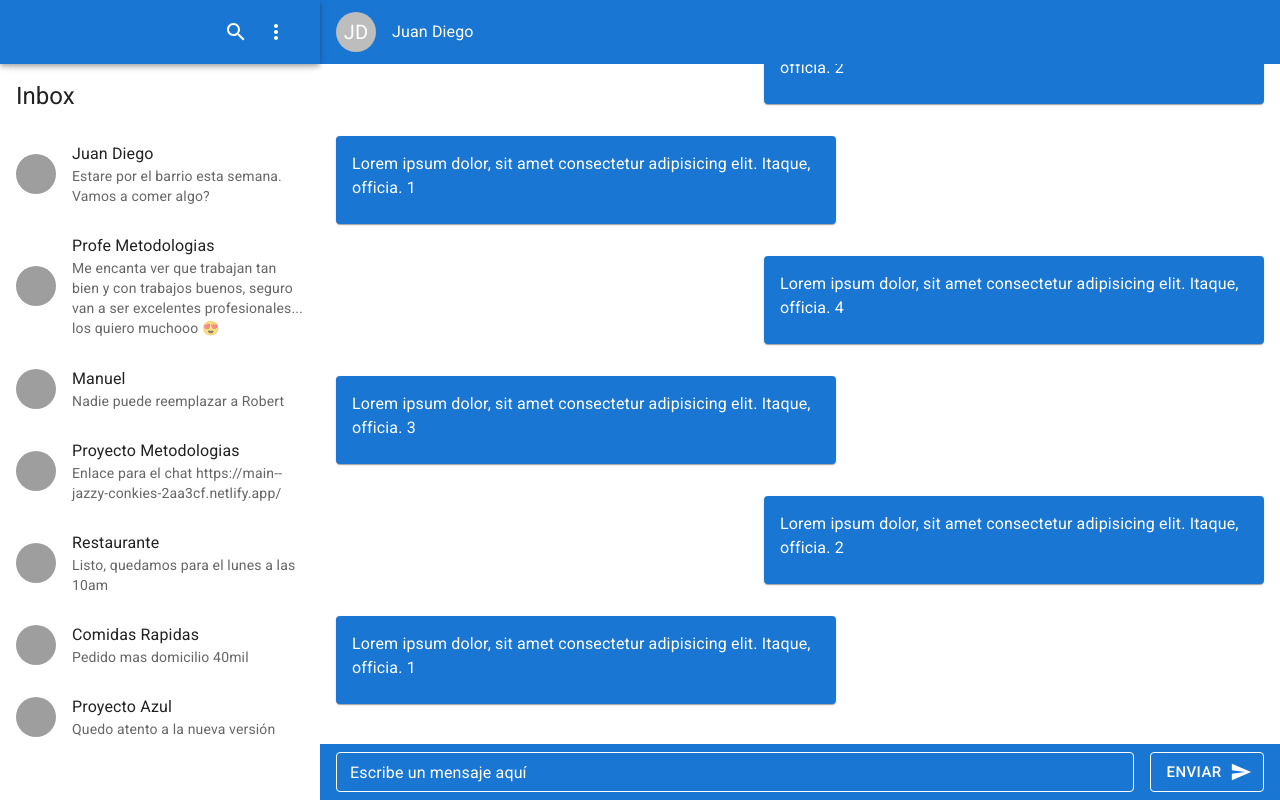
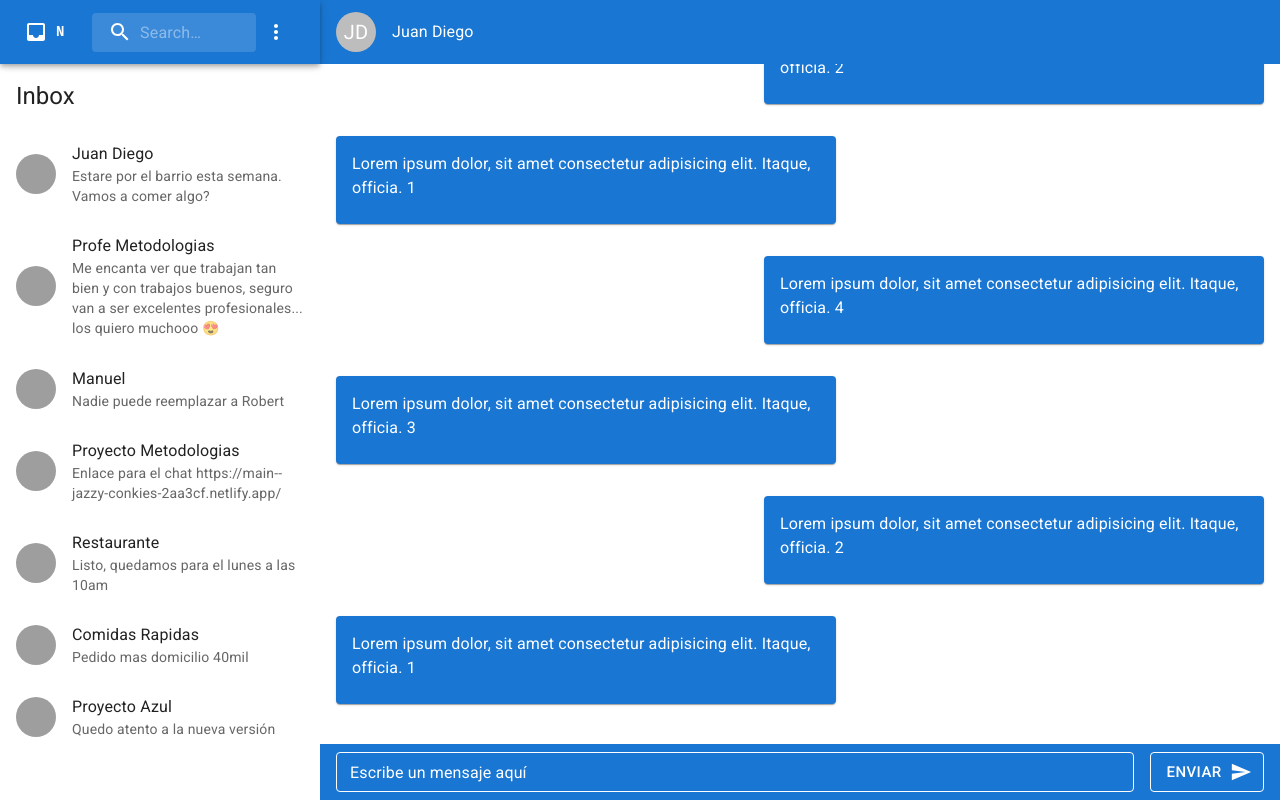
Before and after one commit to noble07/noirbox-app, a React (Vite) app: page / in a window 1280 px wide. Built offline with nearby package versions, Linux system fonts and the light colour scheme; grey boxes are pictures that could not be loaded.

Commit message:
Fix: Appbar tooltip, search and logo

```diff
--- a/src/Components/SideAppBar.jsx
+++ b/src/Components/SideAppBar.jsx
@@ -1,21 +1,130 @@
+import { useState } from 'react'
+
 import AppBar from '@mui/material/AppBar'
-import Box from '@mui/material/Box'
 import Toolbar from '@mui/material/Toolbar'
 import IconButton from '@mui/material/IconButton'
 import SearchIcon from '@mui/icons-material/Search'
 import MoreIcon from '@mui/icons-material/MoreVert'
+import { Menu, MenuItem, Typography } from '@mui/material'
+import { useNavigate } from 'react-router-dom'
+import { styled, alpha } from '@mui/material/styles'
+import InputBase from '@mui/material/InputBase'
+import InboxIcon from '@mui/icons-material/Inbox';
+
+const Search = styled('div')(({ theme }) => ({
+  position: 'relative',
+  borderRadius: theme.shape.borderRadius,
+  backgroundColor: alpha(theme.palette.common.white, 0.15),
+  '&:hover': {
+    backgroundColor: alpha(theme.palette.common.white, 0.25),
+  },
+  marginLeft: 0,
+  width: '100%',
+  [theme.breakpoints.up('sm')]: {
+    marginLeft: theme.spacing(1),
+    width: 'auto',
+  },
+  marginRight: 'auto'
+}));
+
+const SearchIconWrapper = styled('div')(({ theme }) => ({
+  padding: theme.spacing(0, 2),
+  height: '100%',
+  position: 'absolute',
+  pointerEvents: 'none',
+  display: 'flex',
+  alignItems: 'center',
+  justifyContent: 'center',
+}));
+
+const StyledInputBase = styled(InputBase)(({ theme }) => ({
+  color: 'inherit',
+  '& .MuiInputBase-input': {
+    padding: theme.spacing(1, 1, 1, 0),
+    // vertical padding + font size from searchIcon
+    paddingLeft: `calc(1em + ${theme.spacing(4)})`,
+    transition: theme.transitions.create('width'),
+    width: '100%',
+    [theme.breakpoints.up('sm')]: {
+      width: '12ch',
+      '&:focus': {
+        width: '20ch',
+      },
+    },
+  },
+}));
 
 const SideAppBar = () => {
+
+  const [anchorEl, setAnchorEl] = useState(null)
+  const navigate = useNavigate()
+
+  const handleMenu = (event) => {
+    setAnchorEl(event.currentTarget)
+  }
+
+  const handleClose = () => {
+    setAnchorEl(null)
+  }
+
+  const handleLogout = () => {
+    setAnchorEl(null)
+    navigate('/login')
+  }
+
   return (
     <AppBar position="relative" color="primary" sx={{ top: 0 }}>
       <Toolbar>
-        <Box sx={{ flexGrow: 1 }} />
-        <IconButton color="inherit">
-          <SearchIcon />
-        </IconButton>
-        <IconButton color="inherit">
+        <InboxIcon  sx={{ display: { xs: 'none', md: 'flex' }, mr: 1 }} />
+        <Typography
+          variant="h6"
+          noWrap
+          component="a"
+          href="/"
+          sx={{
+            mr: 2,
+            display: { xs: 'none', md: 'flex' },
+            fontFamily: 'monospace',
+            fontWeight: 700,
+            letterSpacing: '.3rem',
+            color: 'inherit',
+            textDecoration: 'none',
+            fontSize: 14
+          }}
+        >
+          NoirBox
+        </Typography>
+
+        <Search>
+          <SearchIconWrapper>
+            <SearchIcon />
+          </SearchIconWrapper>
+          <StyledInputBase
+            placeholder="Search…"
+            inputProps={{ 'aria-label': 'search' }}
+          />
+        </Search>
+
+        <IconButton onClick={handleMenu} color="inherit">
           <MoreIcon />
         </IconButton>
+        <Menu
+          anchorEl={anchorEl}
+          anchorOrigin={{
+            vertical: 'top',
+            horizontal: 'right',
+          }}
+          keepMounted
+          transformOrigin={{
+            vertical: 'top',
+            horizontal: 'right',
+          }}
+          open={Boolean(anchorEl)}
+          onClose={handleClose}
+        >
+          <MenuItem onClick={handleLogout}>Logout</MenuItem>
+        </Menu>
+
       </Toolbar>
     </AppBar>
   )
```
